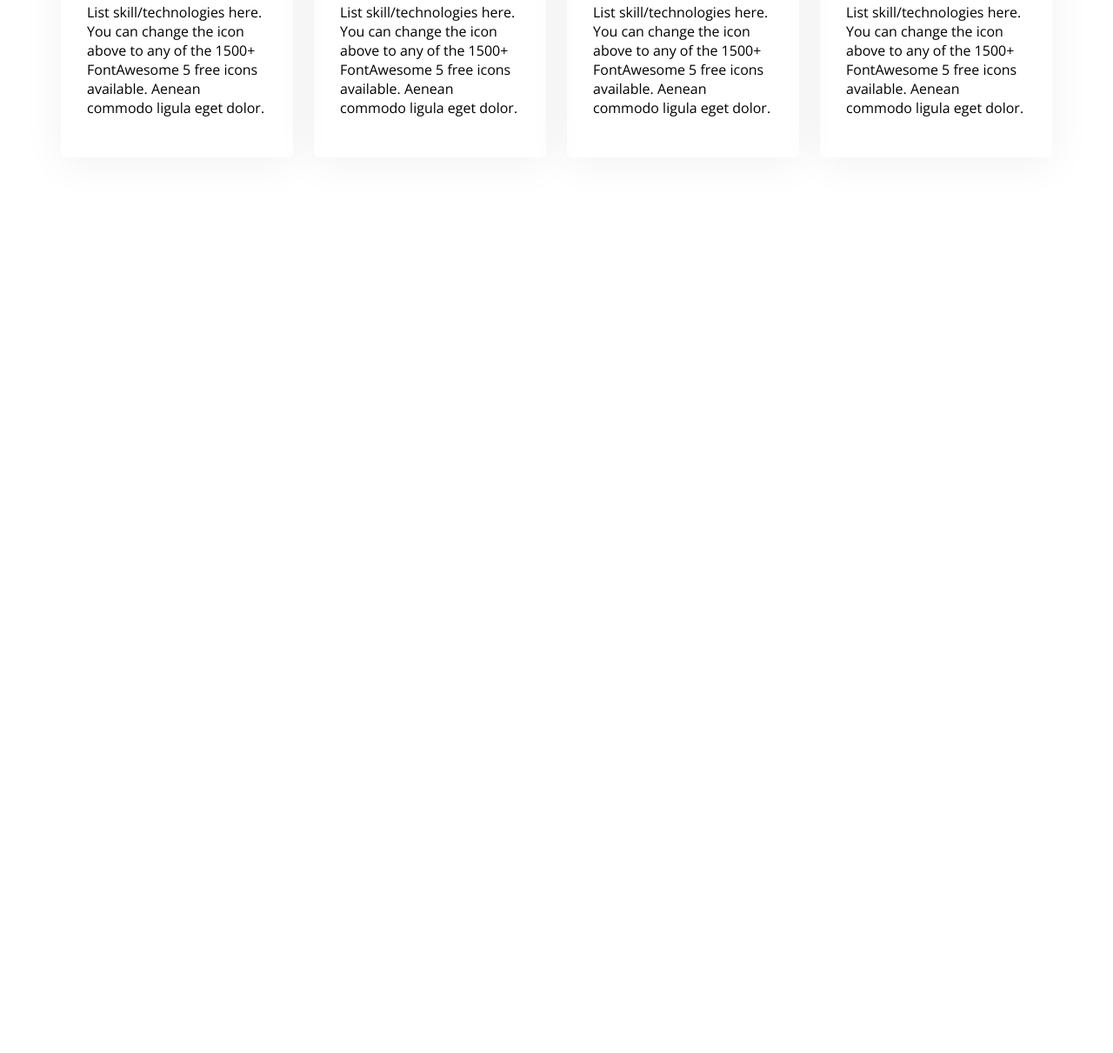
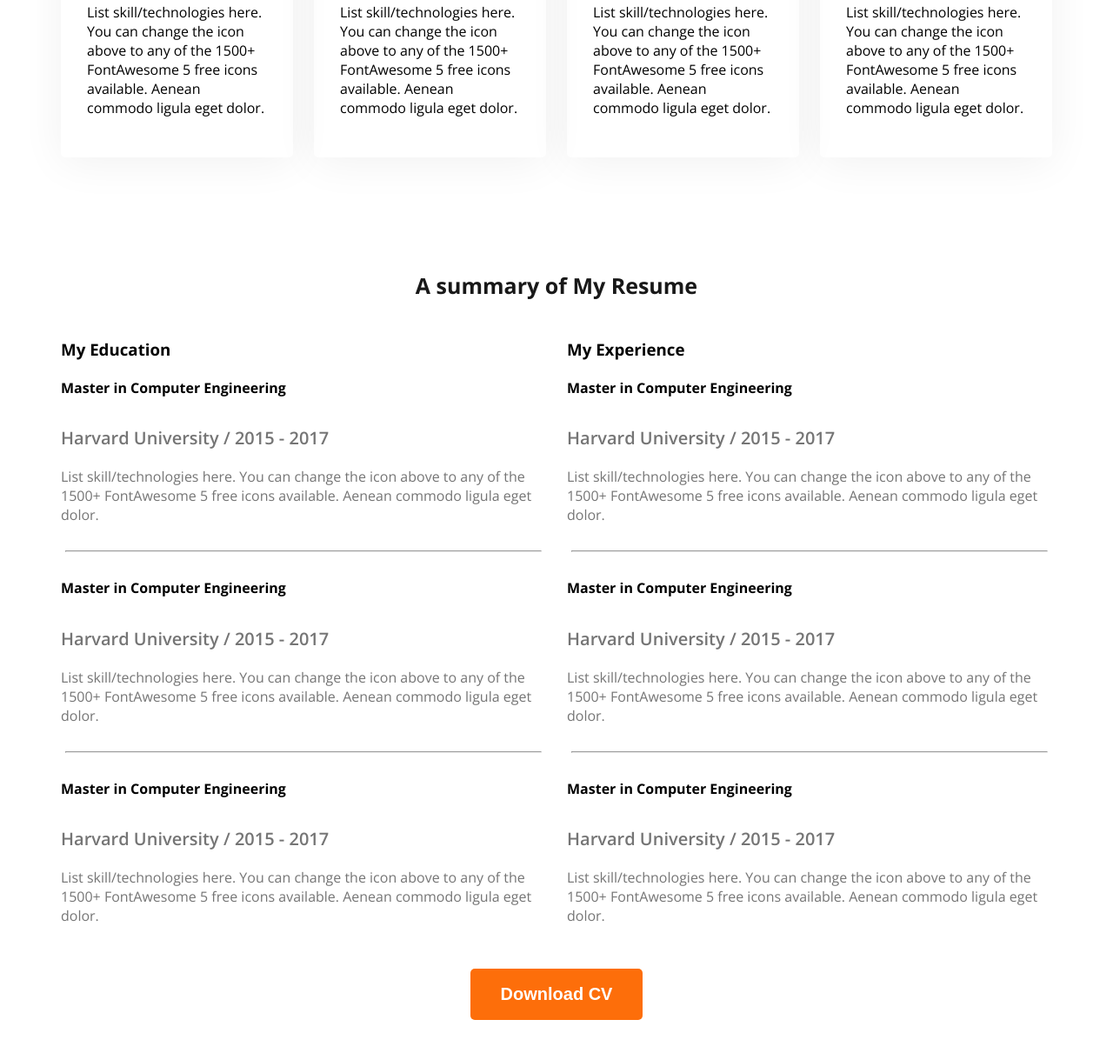
Before and after one commit to api60dt/web-dev-portfolio, a plain HTML site: page index.html in a window 1280 px wide. Shown: the part 1906-3117 px from the top of the page at 87% size. Before the commit the page ends 2217 px from the top, so only its background shows below. Drawn offline with nearby package versions, Linux system fonts and the light colour scheme.

Commit message:
added the resume

```diff
--- a/index.html
+++ b/index.html
@@ -93,6 +93,71 @@
         </div>
 
        </section>
+       <section class="resume">
+         <h3 class="section-title text-center">A summary of My Resume</h3>
+
+         <div class="resume-container">
+            <!-- .resume-column*2>h3.resume-column-title+.experiance*3>h4.experiance-title+h5.experiance-sub-title+.experiance-description -->
+
+            <div class="resume-column">
+               <h3 class="resume-column-title">My Education</h3>
+               <div class="experiance">
+                  <h4 class="experiance-title">Master in Computer Engineering</h4>
+                  <h5 class="experiance-sub-title">Harvard University / 2015 - 2017</h5>
+                  <div class="experiance-description">List skill/technologies here. You can change the icon above
+                  to any of the 1500+ FontAwesome 5 free icons available. Aenean commodo ligula eget dolor.</div>
+               </div>
+               <hr>
+
+
+               <div class="experiance">
+                  <h4 class="experiance-title">Master in Computer Engineering</h4>
+                  <h5 class="experiance-sub-title">Harvard University / 2015 - 2017</h5>
+                  <div class="experiance-description">List skill/technologies here. You can change the icon above
+                  to any of the 1500+ FontAwesome 5 free icons available. Aenean commodo ligula eget dolor.</div>
+               </div>
+               <hr>
+
+
+              <div class="experiance">
+                  <h4 class="experiance-title">Master in Computer Engineering</h4>
+                  <h5 class="experiance-sub-title">Harvard University / 2015 - 2017</h5>
+                  <div class="experiance-description">List skill/technologies here. You can change the icon above
+                  to any of the 1500+ FontAwesome 5 free icons available. Aenean commodo ligula eget dolor.</div>
+               </div>
+            </div>
+
+
+            <div class="resume-column">
+               <h3 class="resume-column-title">My Experience</h3>
+               <div class="experiance">
+                  <h4 class="experiance-title">Master in Computer Engineering</h4>
+                  <h5 class="experiance-sub-title">Harvard University / 2015 - 2017</h5>
+                  <div class="experiance-description">List skill/technologies here. You can change the icon above
+                  to any of the 1500+ FontAwesome 5 free icons available. Aenean commodo ligula eget dolor.</div>
+               </div>
+              <hr>
+
+              <div class="experiance">
+                  <h4 class="experiance-title">Master in Computer Engineering</h4>
+                  <h5 class="experiance-sub-title">Harvard University / 2015 - 2017</h5>
+                  <div class="experiance-description">List skill/technologies here. You can change the icon above
+                  to any of the 1500+ FontAwesome 5 free icons available. Aenean commodo ligula eget dolor.</div>
+               </div>
+               <hr>
+               <div class="experiance">
+                  <h4 class="experiance-title">Master in Computer Engineering</h4>
+                  <h5 class="experiance-sub-title">Harvard University / 2015 - 2017</h5>
+                  <div class="experiance-description">List skill/technologies here. You can change the icon above
+                  to any of the 1500+ FontAwesome 5 free icons available. Aenean commodo ligula eget dolor.</div>
+               </div>
+            </div>
+
+         </div>
+         <div class="text-center resume-download-cv">
+           <button class="btn-primary">Download CV</button>
+        </div>
+       </section>
     </main>
     <footer>
 
--- a/styles/portfolio.css
+++ b/styles/portfolio.css
@@ -141,3 +141,23 @@ main section{
     border-radius: 5px;
     box-shadow: 0px 6px 50px 0px rgba(0, 0, 0, 0.06);
  }
+ /* resume section styles */
+ .resume-container{
+    display: flex;
+    gap: 24px;
+ }
+
+ .experiance-sub-title{
+    font-size: 20px;
+    font-weight: 600;
+    margin-bottom: 20px;
+ }
+ .experiance-description,.experiance-sub-title{
+    color: #757575;
+ }
+ .resume hr{
+    margin: 30px 5px;
+ }
+ .resume-download-cv{
+    margin-top: 50px;
+ }
```
